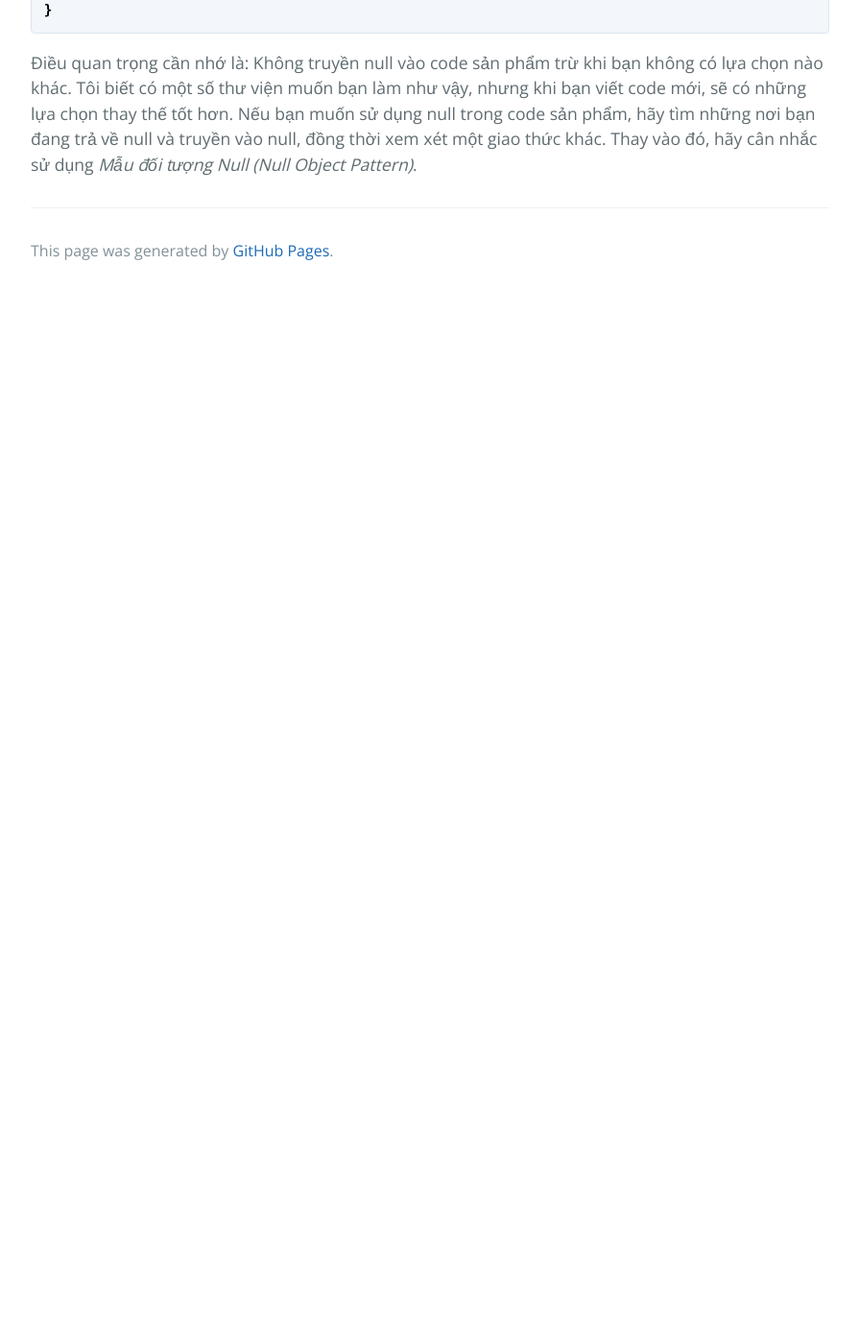
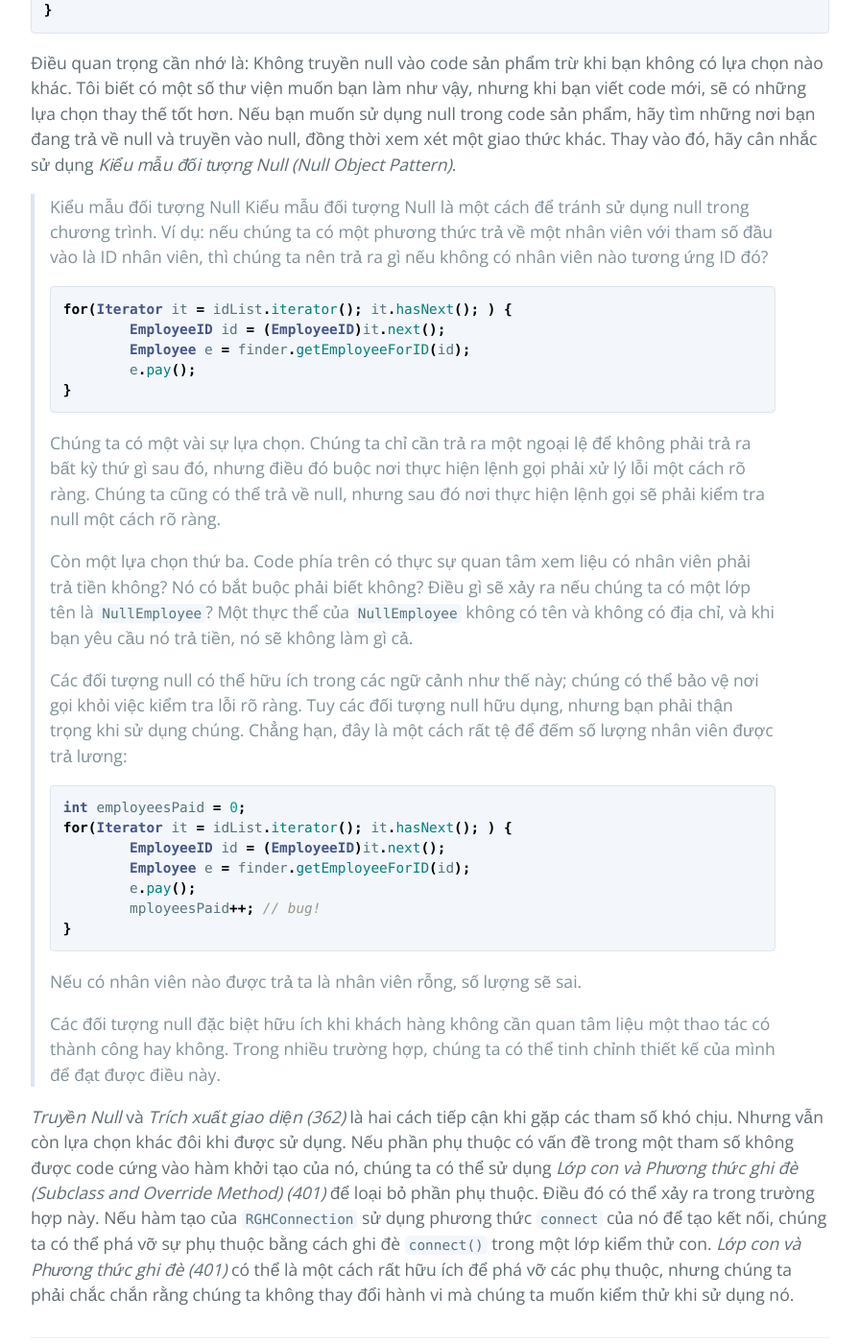
Before and after one commit to HaiBV/haibv.github.io, a Jekyll site: the page built from working-effectively-with-legacy-code/chapter-9-i-cant-get-this-class-into-a-test-harness.md, in a window 1280 px wide and 1400 px high, scrolled down 6895 px. Shown: the whole window at 96% size, without its empty margins (192-1087 px from the left). Built offline with Jekyll 4.4.1, drawn with Linux system fonts in a browser that asks for light colours; our own code applies the rules of GitHub Pages for plain Markdown files; before the commit the page ends 7200 px from its top, so only the background shows below that.

Commit message:
Book - Working Efectively with Legacy Code - P2 - C9

````diff
--- a/working-effectively-with-legacy-code/chapter-9-i-cant-get-this-class-into-a-test-harness.md
+++ b/working-effectively-with-legacy-code/chapter-9-i-cant-get-this-class-into-a-test-harness.md
@@ -181,4 +181,37 @@ public void testCreate() {
 }
 ```
 
-Điều quan trọng cần nhớ là: Không truyền null vào code sản phẩm trừ khi bạn không có lựa chọn nào khác. Tôi biết có một số thư viện muốn bạn làm như vậy, nhưng khi bạn viết code mới, sẽ có những lựa chọn thay thế tốt hơn. Nếu bạn muốn sử dụng null trong code sản phẩm, hãy tìm những nơi bạn đang trả về null và truyền vào null, đồng thời xem xét một giao thức khác. Thay vào đó, hãy cân nhắc sử dụng _Mẫu đối tượng Null (Null Object Pattern)_.
+Điều quan trọng cần nhớ là: Không truyền null vào code sản phẩm trừ khi bạn không có lựa chọn nào khác. Tôi biết có một số thư viện muốn bạn làm như vậy, nhưng khi bạn viết code mới, sẽ có những lựa chọn thay thế tốt hơn. Nếu bạn muốn sử dụng null trong code sản phẩm, hãy tìm những nơi bạn đang trả về null và truyền vào null, đồng thời xem xét một giao thức khác. Thay vào đó, hãy cân nhắc sử dụng _Kiểu mẫu đối tượng Null (Null Object Pattern)_.
+
+> Kiểu mẫu đối tượng Null
+> Kiểu mẫu đối tượng Null là một cách để tránh sử dụng null trong chương trình. Ví dụ: nếu chúng ta có một phương thức trả về một nhân viên với tham số đầu vào là ID nhân viên, thì chúng ta nên trả ra gì nếu không có nhân viên nào tương ứng ID đó?
+>
+> ```java
+> for(Iterator it = idList.iterator(); it.hasNext(); ) {
+> 	EmployeeID id = (EmployeeID)it.next();
+> 	Employee e = finder.getEmployeeForID(id);
+> 	e.pay();
+> }
+> ```
+>
+> Chúng ta có một vài sự lựa chọn. Chúng ta chỉ cần trả ra một ngoại lệ để không phải trả ra bất kỳ thứ gì sau đó, nhưng điều đó buộc nơi thực hiện lệnh gọi phải xử lý lỗi một cách rõ ràng. Chúng ta cũng có thể trả về null, nhưng sau đó nơi thực hiện lệnh gọi sẽ phải kiểm tra null một cách rõ ràng.
+>
+> Còn một lựa chọn thứ ba. Code phía trên có thực sự quan tâm xem liệu có nhân viên phải trả tiền không? Nó có bắt buộc phải biết không? Điều gì sẽ xảy ra nếu chúng ta có một lớp tên là `NullEmployee`? Một thực thể của `NullEmployee` không có tên và không có địa chỉ, và khi bạn yêu cầu nó trả tiền, nó sẽ không làm gì cả.
+>
+> Các đối tượng null có thể hữu ích trong các ngữ cảnh như thế này; chúng có thể bảo vệ nơi gọi khỏi việc kiểm tra lỗi rõ ràng. Tuy các đối tượng null hữu dụng, nhưng bạn phải thận trọng khi sử dụng chúng. Chẳng hạn, đây là một cách rất tệ để đếm số lượng nhân viên được trả lương:
+>
+> ```java
+> int employeesPaid = 0;
+> for(Iterator it = idList.iterator(); it.hasNext(); ) {
+> 	EmployeeID id = (EmployeeID)it.next();
+> 	Employee e = finder.getEmployeeForID(id);
+> 	e.pay();
+> 	mployeesPaid++; // bug!
+> }
+> ```
+>
+> Nếu có nhân viên nào được trả ta là nhân viên rỗng, số lượng sẽ sai.
+>
+> Các đối tượng null đặc biệt hữu ích khi khách hàng không cần quan tâm liệu một thao tác có thành công hay không. Trong nhiều trường hợp, chúng ta có thể tinh chỉnh thiết kế của mình để đạt được điều này.
+
+_Truyền Null_ và _Trích xuất giao diện (362)_ là hai cách tiếp cận khi gặp các tham số khó chịu. Nhưng vẫn còn lựa chọn khác đôi khi được sử dụng. Nếu phần phụ thuộc có vấn đề trong một tham số không được code cứng vào hàm khởi tạo của nó, chúng ta có thể sử dụng _Lớp con và Phương thức ghi đè (Subclass and Override Method) (401)_ để loại bỏ phần phụ thuộc. Điều đó có thể xảy ra trong trường hợp này. Nếu hàm tạo của `RGHConnection` sử dụng phương thức `connect` của nó để tạo kết nối, chúng ta có thể phá vỡ sự phụ thuộc bằng cách ghi đè `connect()` trong một lớp kiểm thử con. _Lớp con và Phương thức ghi đè (401)_ có thể là một cách rất hữu ích để phá vỡ các phụ thuộc, nhưng chúng ta phải chắc chắn rằng chúng ta không thay đổi hành vi mà chúng ta muốn kiểm thử khi sử dụng nó.
````
